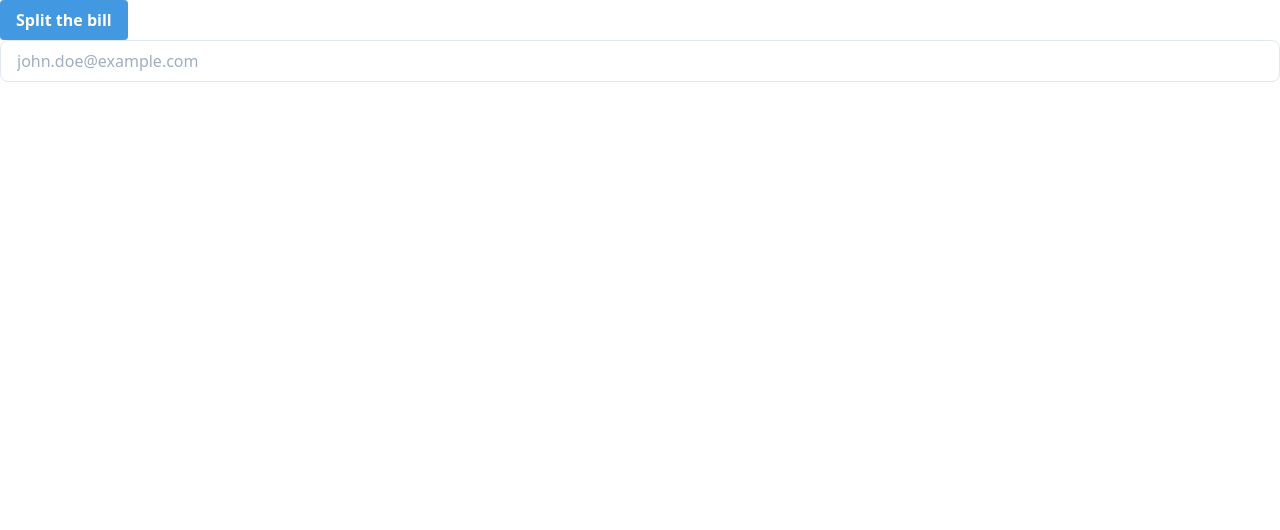
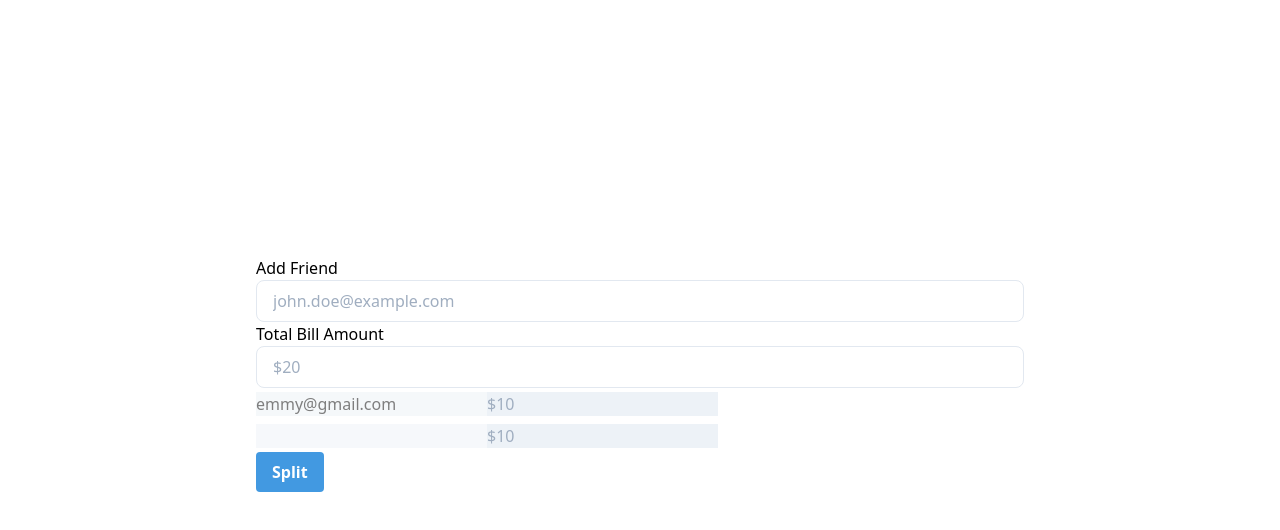
Before and after one commit to emmy0x1/ln-split, a React app: page /create-bill in a window 1280 px wide. Shown: the top 530 px of the page. Built offline with nearby package versions, Linux system fonts and the light colour scheme.

Commit message:
Add POC create bill form.

```diff
--- a/client/App.js
+++ b/client/App.js
@@ -1,20 +1,20 @@
-import React from "react";
-import api from "./lib/api";
+import React, { useState } from "react";
+import { Router, Link } from "@reach/router";
+import SplitBill from "./SplitBill";
+import CreateBill from "./CreateBill";
+// import api from "./lib/api";
 import "./css/tailwind.css";
 
 export default class App extends React.Component {
   render() {
     return (
-      <div>
-        <button className="bg-blue-500 hover:bg-blue-700 text-white font-bold py-2 px-4 rounded">
-          Split the bill
-        </button>
+      <div className="container mx-auto">
+        <header>{/* <Link to="/"></Link> */}</header>
 
-        <input
-          className="bg-white focus:outline-none focus:shadow-outline border border-gray-300 rounded-lg py-2 px-4 block w-full appearance-none leading-normal"
-          type="email"
-          placeholder="john.doe@example.com"
-        />
+        <Router>
+          <SplitBill path="/" />
+          <CreateBill path="/create-bill" />
+        </Router>
       </div>
     );
   }
--- /dev/null
+++ b/client/CreateBill.js
@@ -0,0 +1,93 @@
+import React from "react";
+
+class CreateBill extends React.Component {
+  constructor() {
+    super();
+    this.state = {
+      userEmail: "emmy@gmail.com",
+      friendEmail: "",
+      billAmount: 0.0,
+      userAmount: 0.0,
+      friendAmount: 0.0
+    };
+  }
+
+  changeHandler = event => {
+    this.setState({
+      friendEmail: event.target.value
+    });
+  };
+
+  handleBillAmount = event => {
+    this.setState({
+      billAmount: event.target.value
+    });
+  };
+
+  handleUserAmount = event => {
+    this.setState({
+      userAmount: event.target.value
+    });
+  };
+
+  handleFriendAmount = event => {
+    this.setState({
+      friendAmount: event.target.value
+    });
+  };
+  render() {
+    return (
+      <div className="p-64">
+        <h1>Add Friend</h1>
+        <input
+          className="bg-white focus:outline-none focus:shadow-outline border border-gray-300 rounded-lg py-2 px-4 block w-full appearance-none leading-normal"
+          type="email"
+          placeholder="john.doe@example.com"
+          onChange={this.changeHandler}
+        />
+
+        <h1>Total Bill Amount</h1>
+        <input
+          className="bg-white focus:outline-none focus:shadow-outline border border-gray-300 rounded-lg py-2 px-4 block w-full appearance-none leading-normal"
+          type="number"
+          placeholder="$20"
+          onChange={this.handleBillAmount}
+        />
+
+        {/* Default user */}
+        <div className="py-1">
+          <input
+            className="bg-gray-200 focus:bg-white border-transparent focus:border-blue-400 opacity-50 cursor-not-allowed"
+            placeholder=""
+            defaultValue={this.state.userEmail}
+          />
+          <input
+            className="bg-gray-200 focus:bg-white border-transparent focus:border-blue-400 ..."
+            placeholder="$10"
+            onChange={this.handleUserAmount}
+          />
+        </div>
+
+        {/* Friend */}
+        <div className="py-1">
+          <input
+            className="bg-gray-200 focus:bg-white border-transparent focus:border-blue-400 opacity-50 cursor-not-allowed"
+            value={this.state.friendEmail}
+          />
+          <input
+            className="bg-gray-200 focus:bg-white border-transparent focus:border-blue-400 ..."
+            placeholder="$10"
+            onChange={this.handleFriendAmount}
+          />
+        </div>
+
+        {/* Submit button */}
+        <button className="bg-blue-500 hover:bg-blue-700 text-white font-bold py-2 px-4 rounded">
+          Split
+        </button>
+      </div>
+    );
+  }
+}
+
+export default CreateBill;
--- /dev/null
+++ b/client/SplitBill.js
@@ -0,0 +1,26 @@
+import React from "react";
+import { Link } from "@reach/router";
+
+class SplitBill extends React.Component {
+  constructor() {
+    super();
+    this.state = { showAddFriend: false };
+  }
+
+  render() {
+    return (
+      <div className="p-64">
+        <Link to={`/create-bill`} className="pet">
+          <button
+            onClick={this.toggleAddFriend}
+            className="bg-blue-500 hover:bg-blue-700 text-white font-bold py-2 px-4 rounded"
+          >
+            Split the bill
+          </button>
+        </Link>
+      </div>
+    );
+  }
+}
+
+export default SplitBill;
--- a/client/webpack.config.js
+++ b/client/webpack.config.js
@@ -50,7 +50,7 @@ module.exports = {
     modules: [clientDir, path.join(__dirname, "../node_modules")]
   },
   devServer: {
-    port: 3000,
+    port: 3001,
     hot: true,
     stats: "minimal"
   }
--- a/package.json
+++ b/package.json
@@ -17,6 +17,7 @@
     "@babel/preset-react": "^7.6.3",
     "@babel/runtime": "^7.6.3",
     "@radar/lnrpc": "^0.8.0-beta.0",
+    "@reach/router": "^1.2.1",
     "babel-core": "^6.26.3",
     "babel-loader": "^8.0.6",
     "babel-preset-react": "^6.24.1",
@@ -45,6 +46,7 @@
     "winston": "^3.0.0"
   },
   "devDependencies": {
+    "@babel/plugin-proposal-class-properties": "^7.5.5",
     "@babel/plugin-transform-runtime": "^7.6.2",
     "@radar/tslint-config": "^5.0.0",
     "@types/body-parser": "1.17.0",
@@ -61,6 +63,7 @@
     "@types/mocha": "^5.2.5",
     "@types/morgan": "^1.7.35",
     "@types/node": "^10.3.2",
+    "babel-eslint": "^10.0.3",
     "chai": "^4.2.0",
     "chai-as-promised": "^7.1.1",
     "chai-http": "^4.2.1",
```
Also changed, not shown: .babelrc, 2 other files (tests, documents, lock files or other folders).
